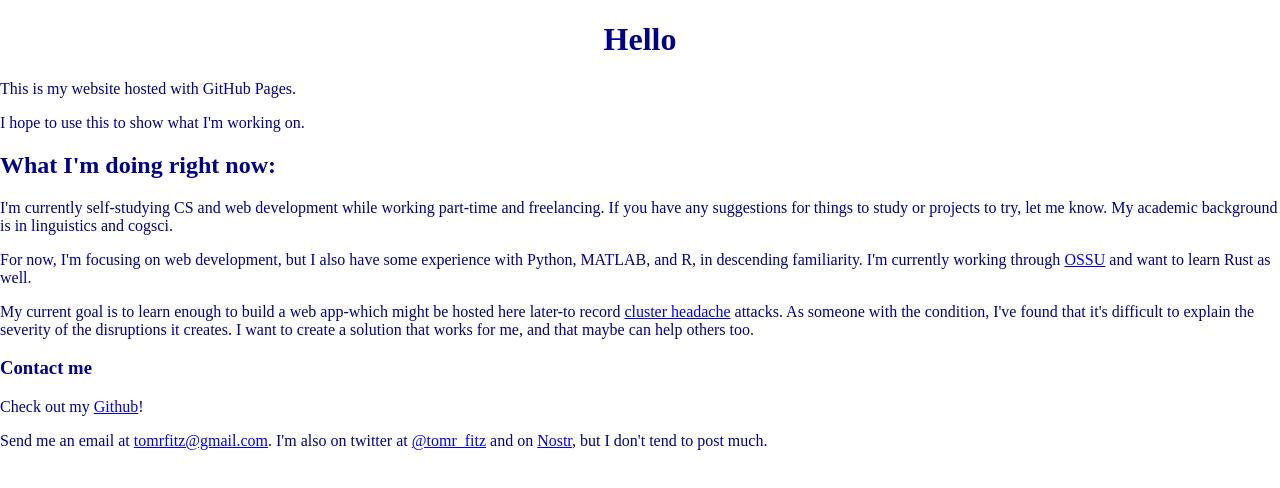
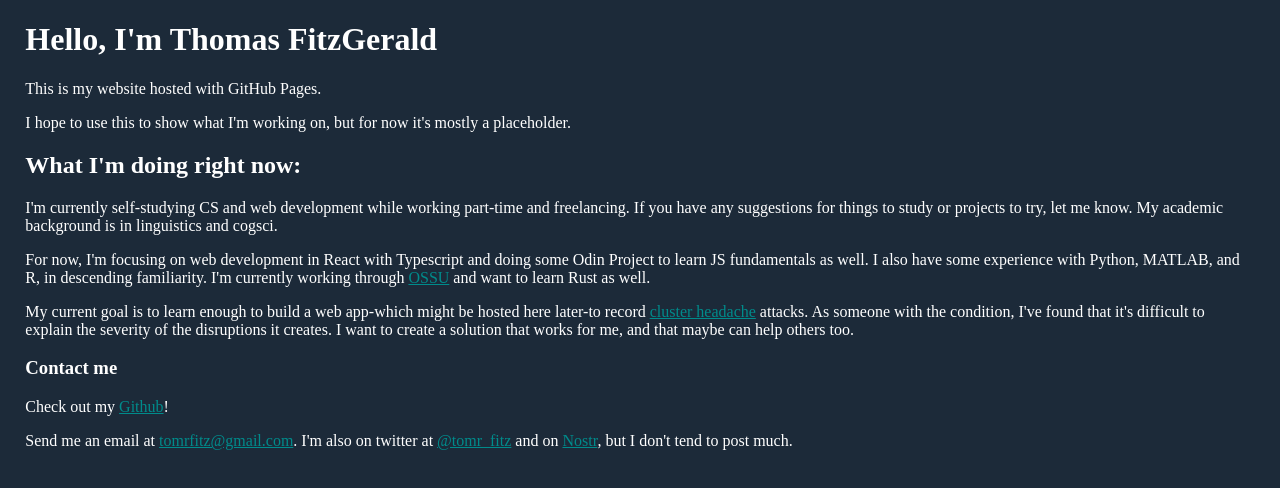
Before and after one commit to tomrfitz/tomrfitz.github.io, a plain HTML site: page index.html in a window 1280 px wide. Drawn offline with Linux system fonts and the light colour scheme.

Commit message:
add some color, margin and some info

```diff
--- a/index.css
+++ b/index.css
@@ -1,12 +1,22 @@
 html,
 body {
     height: 100%;
-    margin: 0;
     padding: 0;
-    width: 100%;
-    color: darkblue
+    max-width: 100%;
+    background-color: #1C2A39;
+    color: white;
+    margin-left: 1%;
+    margin-right: 1%;
 }
 
-h1 {
-    text-align: center;
+a:link {
+    color: darkcyan;
 }
+
+a:visited {
+    color: #4CA95E;
+}
+
+a:hover {
+    color: #CF9318;
+}
--- a/index.html
+++ b/index.html
@@ -18,9 +18,12 @@
     <link rel="stylesheet" href="index.css" />
   </head>
   <body>
-    <h1>Hello</h1>
+    <h1>Hello, I'm Thomas FitzGerald</h1>
     <p>This is my website hosted with GitHub Pages.</p>
-    <p>I hope to use this to show what I'm working on.</p>
+    <p>
+      I hope to use this to show what I'm working on, but for now it's mostly a
+      placeholder.
+    </p>
     <h2>What I'm doing right now:</h2>
     <p>
       I'm currently self-studying CS and web development while working part-time
@@ -29,9 +32,10 @@
       cogsci.
     </p>
     <p>
-      For now, I'm focusing on web development, but I also have some experience
-      with Python, MATLAB, and R, in descending familiarity. I'm currently
-      working through
+      For now, I'm focusing on web development in React with Typescript and
+      doing some Odin Project to learn JS fundamentals as well. I also have some
+      experience with Python, MATLAB, and R, in descending familiarity. I'm
+      currently working through
       <a
         href="https://github.com/ossu/computer-science"
         target="_blank"
```
